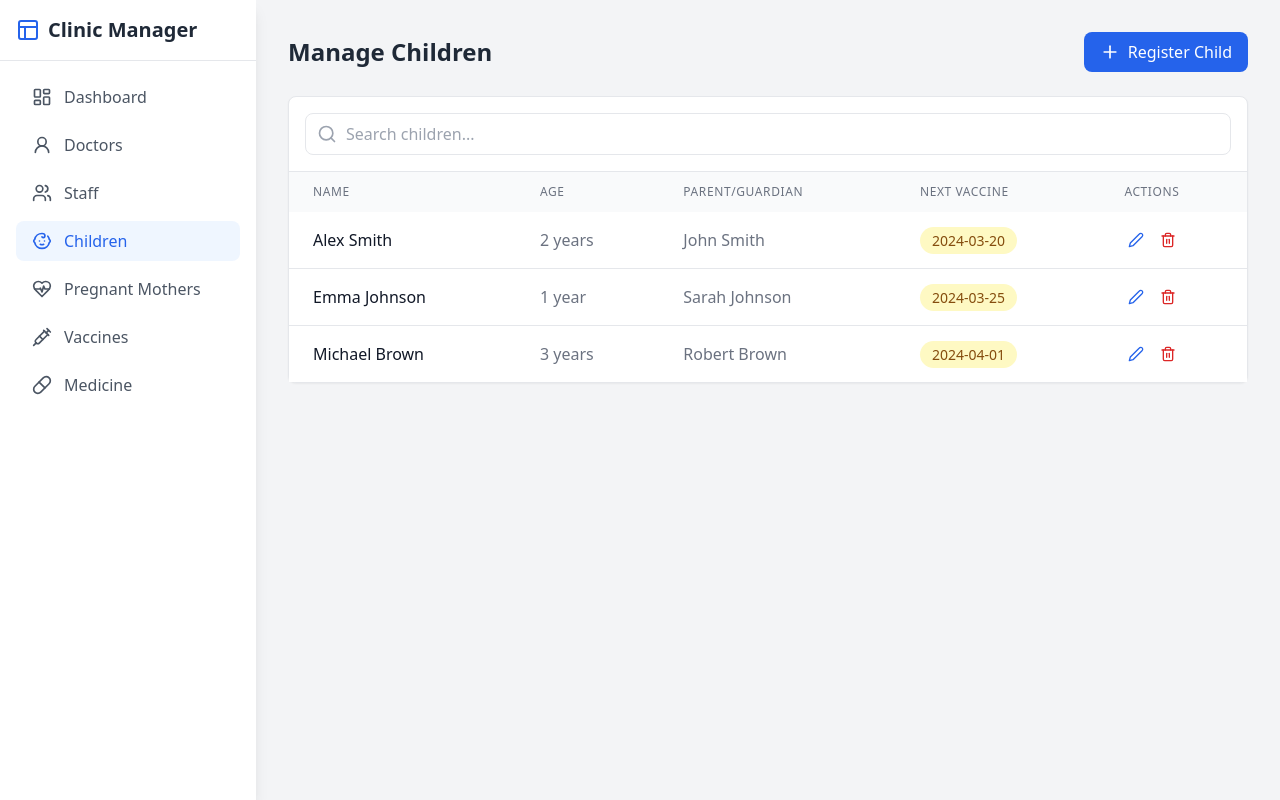
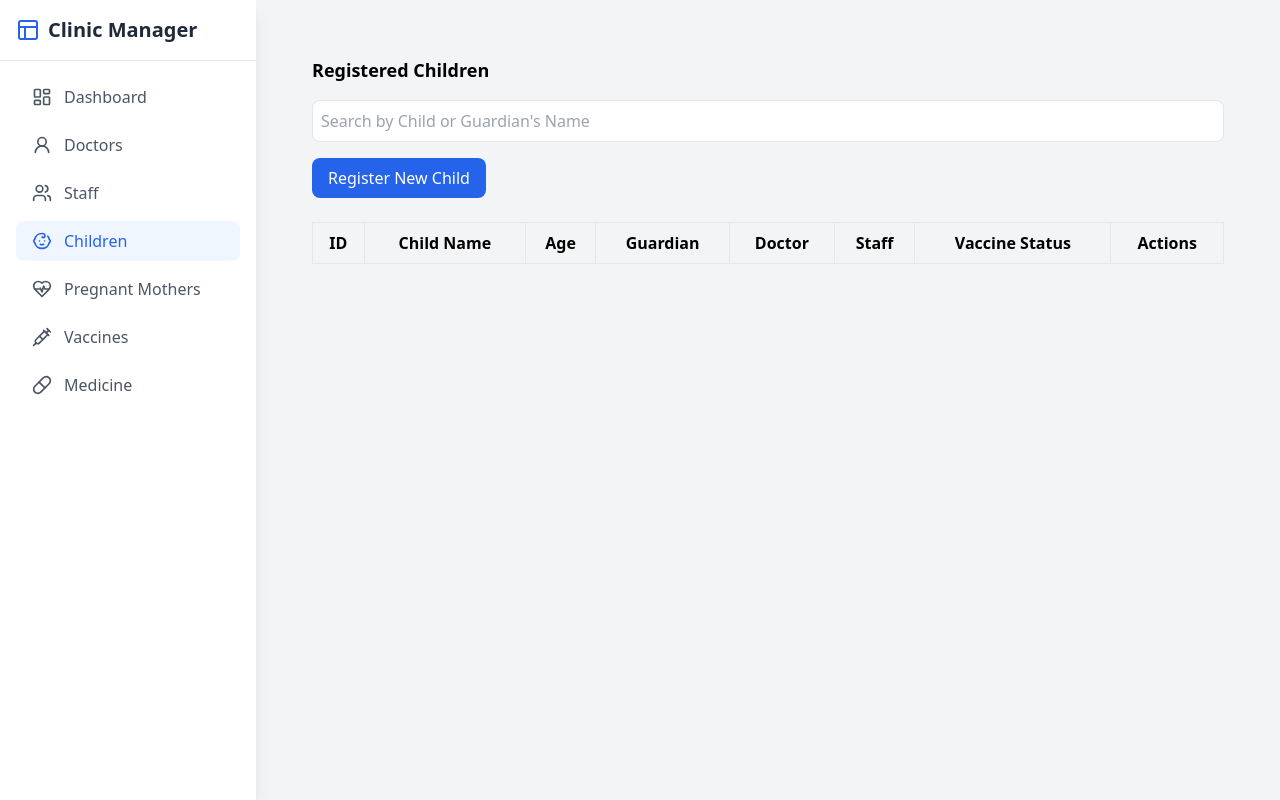
Before and after one commit to loshaniramsha/hospital-manage-react, a React (Vite) app in the folder project/: page / in a window 1280 px wide. Both pictures are taken after a click on the button "Children". Built offline with nearby package versions, Linux system fonts and the light colour scheme.

Commit message:
manage child

```diff
--- a/project/src/components/ChildManage.tsx
+++ b/project/src/components/ChildManage.tsx
@@ -1,129 +1,273 @@
-import React, { useState } from 'react';
-import { Plus, Search, Edit2, Trash2 } from 'lucide-react';
+import { useState } from "react";
+import Child from "../model/ChildModel.ts";
+
+interface Doctor {
+  id: number;
+  name: string;
+}
+
+interface Staff {
+  id: number;
+  name: string;
+}
 
 function ChildManage() {
-  const [showAddModal, setShowAddModal] = useState(false);
+  const [children, setChildren] = useState<Child[]>([]);
+  const [formData, setFormData] = useState<Child>({
+    child_id: 0,
+    child_name: "",
+    mother_name: "",
+    contact: "",
+    address: "",
+    age: 0,
+    vaccine_status: "",
+    doctor_id: 0,
+    staff_id: 0,
+  });
 
-  const children = [
-    { id: 1, name: 'Alex Smith', age: '2 years', parent: 'John Smith', nextVaccine: '2024-03-20' },
-    { id: 2, name: 'Emma Johnson', age: '1 year', parent: 'Sarah Johnson', nextVaccine: '2024-03-25' },
-    { id: 3, name: 'Michael Brown', age: '3 years', parent: 'Robert Brown', nextVaccine: '2024-04-01' },
+  const [searchQuery, setSearchQuery] = useState("");
+  const [isModalOpen, setIsModalOpen] = useState(false);
+  const [editChild, setEditChild] = useState<Child | null>(null); // State to track the child being edited
+
+  const doctors: Doctor[] = [
+    { id: 1, name: "Dr. Smith" },
+    { id: 2, name: "Dr. Johnson" },
   ];
 
+  const staffMembers: Staff[] = [
+    { id: 1, name: "Nurse Anne" },
+    { id: 2, name: "Staff John" },
+  ];
+
+  const handleChange = (
+      e: React.ChangeEvent<HTMLInputElement | HTMLTextAreaElement | HTMLSelectElement>
+  ) => {
+    const { name, value } = e.target;
+    setFormData((prev) => ({
+      ...prev,
+      [name]: name === "age" || name === "doctor_id" || name === "staff_id" ? Number(value) : value,
+    }));
+  };
+
+  const handleSubmit = (e: React.FormEvent) => {
+    e.preventDefault();
+    if (editChild) {
+      setChildren(children.map(child =>
+          child.child_id === editChild.child_id ? { ...formData, child_id: editChild.child_id } : child
+      ));
+    } else {
+      setChildren([...children, { ...formData, child_id: children.length + 1 }]);
+    }
+    setFormData({
+      child_id: 0,
+      child_name: "",
+      mother_name: "",
+      contact: "",
+      address: "",
+      age: 0,
+      vaccine_status: "",
+      doctor_id: 0,
+      staff_id: 0,
+    });
+    setIsModalOpen(false);
+    setEditChild(null); // Reset the edit state
+  };
+
+  const handleEdit = (child: Child) => {
+    setEditChild(child);
+    setFormData(child);
+    setIsModalOpen(true);
+  };
+
+  const handleDelete = (child_id: number) => {
+    setChildren(children.filter((child) => child.child_id !== child_id));
+  };
+
+  const filteredChildren = children.filter((child) =>
+      child.child_name.toLowerCase().includes(searchQuery.toLowerCase()) ||
+      child.mother_name.toLowerCase().includes(searchQuery.toLowerCase())
+  );
+
   return (
-    <div>
-      <div className="flex justify-between items-center mb-6">
-        <h2 className="text-2xl font-bold text-gray-800">Manage Children</h2>
+      <div className="p-6">
+        <h3 className="text-lg font-semibold mb-4">Registered Children</h3>
+
+        {/* Search bar */}
+        <input
+            type="text"
+            placeholder="Search by Child or Guardian's Name"
+            className="w-full p-2 mb-4 border rounded-lg"
+            value={searchQuery}
+            onChange={(e) => setSearchQuery(e.target.value)}
+        />
+
         <button
-          onClick={() => setShowAddModal(true)}
-          className="flex items-center gap-2 px-4 py-2 bg-blue-600 text-white rounded-lg hover:bg-blue-700"
+            onClick={() => setIsModalOpen(true)}
+            className="flex items-center gap-2 px-4 py-2 bg-blue-600 text-white rounded-lg hover:bg-blue-700"
         >
-          <Plus className="w-5 h-5" />
-          Register Child
+          Register New Child
         </button>
-      </div>
 
-      <div className="bg-white rounded-lg shadow-sm border">
-        <div className="p-4 border-b">
-          <div className="relative">
-            <Search className="w-5 h-5 absolute left-3 top-1/2 transform -translate-y-1/2 text-gray-400" />
-            <input
-              type="text"
-              placeholder="Search children..."
-              className="w-full pl-10 pr-4 py-2 border rounded-lg focus:outline-none focus:border-blue-500"
-            />
-          </div>
-        </div>
+        {/* Modal */}
+        {isModalOpen && (
+            <div className="fixed inset-0 bg-gray-500 bg-opacity-50 flex justify-center items-center z-50">
+              <div className="bg-white p-6 rounded-lg w-96">
+                <h3 className="text-lg font-semibold mb-4">{editChild ? "Edit Child" : "Register New Child"}</h3>
+                <form onSubmit={handleSubmit} className="space-y-4">
+                  <input
+                      name="child_name"
+                      type="text"
+                      placeholder="Child's Name"
+                      className="w-full p-2 border rounded-lg"
+                      value={formData.child_name}
+                      onChange={handleChange}
+                      required
+                  />
+                  <input
+                      name="age"
+                      type="number"
+                      placeholder="Age"
+                      className="w-full p-2 border rounded-lg"
+                      value={formData.age}
+                      onChange={handleChange}
+                      required
+                  />
+                  <input
+                      name="mother_name"
+                      type="text"
+                      placeholder="Parent/Guardian Name"
+                      className="w-full p-2 border rounded-lg"
+                      value={formData.mother_name}
+                      onChange={handleChange}
+                      required
+                  />
+                  <input
+                      name="contact"
+                      type="tel"
+                      placeholder="Contact Number"
+                      className="w-full p-2 border rounded-lg"
+                      value={formData.contact}
+                      onChange={handleChange}
+                      required
+                  />
+                  <textarea
+                      name="address"
+                      placeholder="Address"
+                      className="w-full p-2 border rounded-lg"
+                      rows={3}
+                      value={formData.address}
+                      onChange={handleChange}
+                      required
+                  ></textarea>
 
-        <div className="overflow-x-auto">
-          <table className="w-full">
-            <thead className="bg-gray-50">
-              <tr>
-                <th className="px-6 py-3 text-left text-xs font-medium text-gray-500 uppercase tracking-wider">Name</th>
-                <th className="px-6 py-3 text-left text-xs font-medium text-gray-500 uppercase tracking-wider">Age</th>
-                <th className="px-6 py-3 text-left text-xs font-medium text-gray-500 uppercase tracking-wider">Parent/Guardian</th>
-                <th className="px-6 py-3 text-left text-xs font-medium text-gray-500 uppercase tracking-wider">Next Vaccine</th>
-                <th className="px-6 py-3 text-left text-xs font-medium text-gray-500 uppercase tracking-wider">Actions</th>
-              </tr>
+                  <select
+                      name="doctor_id"
+                      className="w-full p-2 border rounded-lg"
+                      value={formData.doctor_id}
+                      onChange={handleChange}
+                      required
+                  >
+                    <option value="">Select Doctor</option>
+                    {doctors.map((doc) => (
+                        <option key={doc.id} value={doc.id}>
+                          {doc.name}
+                        </option>
+                    ))}
+                  </select>
+
+                  <select
+                      name="staff_id"
+                      className="w-full p-2 border rounded-lg"
+                      value={formData.staff_id}
+                      onChange={handleChange}
+                      required
+                  >
+                    <option value="">Select Staff</option>
+                    {staffMembers.map((staff) => (
+                        <option key={staff.id} value={staff.id}>
+                          {staff.name}
+                        </option>
+                    ))}
+                  </select>
+
+                  <select
+                      name="vaccine_status"
+                      className="w-full p-2 border rounded-lg"
+                      value={formData.vaccine_status}
+                      onChange={handleChange}
+                      required
+                  >
+                    <option value="">Vaccine Status</option>
+                    <option value="Completed">Completed</option>
+                    <option value="Pending">Pending</option>
+                  </select>
+
+                  <button
+                      type="submit"
+                      className="w-full bg-blue-600 text-white p-2 rounded-lg hover:bg-blue-700"
+                  >
+                    {editChild ? "Update Child" : "Register Child"}
+                  </button>
+                </form>
+                <button
+                    onClick={() => setIsModalOpen(false)}
+                    className="mt-4 w-full text-center bg-gray-500 text-white p-2 rounded-lg hover:bg-gray-600"
+                >
+                  Close
+                </button>
+              </div>
+            </div>
+        )}
+
+        {/* Table View */}
+        <div className="mt-6">
+          <table className="w-full border-collapse border border-gray-200">
+            <thead>
+            <tr className="bg-gray-100">
+              <th className="border p-2">ID</th>
+              <th className="border p-2">Child Name</th>
+              <th className="border p-2">Age</th>
+              <th className="border p-2">Guardian</th>
+              <th className="border p-2">Doctor</th>
+              <th className="border p-2">Staff</th>
+              <th className="border p-2">Vaccine Status</th>
+              <th className="border p-2">Actions</th>
+            </tr>
             </thead>
-            <tbody className="bg-white divide-y divide-gray-200">
-              {children.map((child) => (
-                <tr key={child.id}>
-                  <td className="px-6 py-4 whitespace-nowrap">
-                    <div className="font-medium text-gray-900">{child.name}</div>
+            <tbody>
+            {filteredChildren.map((child) => (
+                <tr key={child.child_id} className="text-center">
+                  <td className="border p-2">{child.child_id}</td>
+                  <td className="border p-2">{child.child_name}</td>
+                  <td className="border p-2">{child.age}</td>
+                  <td className="border p-2">{child.mother_name}</td>
+                  <td className="border p-2">
+                    {doctors.find((doc) => doc.id === child.doctor_id)?.name || "N/A"}
                   </td>
-                  <td className="px-6 py-4 whitespace-nowrap text-gray-500">{child.age}</td>
-                  <td className="px-6 py-4 whitespace-nowrap text-gray-500">{child.parent}</td>
-                  <td className="px-6 py-4 whitespace-nowrap">
-                    <span className="px-3 py-1 rounded-full text-sm bg-yellow-100 text-yellow-800">
-                      {child.nextVaccine}
-                    </span>
+                  <td className="border p-2">
+                    {staffMembers.find((staff) => staff.id === child.staff_id)?.name || "N/A"}
                   </td>
-                  <td className="px-6 py-4 whitespace-nowrap text-sm">
-                    <div className="flex gap-2">
-                      <button className="p-1 text-blue-600 hover:bg-blue-50 rounded">
-                        <Edit2 className="w-4 h-4" />
-                      </button>
-                      <button className="p-1 text-red-600 hover:bg-red-50 rounded">
-                        <Trash2 className="w-4 h-4" />
-                      </button>
-                    </div>
+                  <td className="border p-2">{child.vaccine_status}</td>
+                  <td className="border p-2">
+                    <button
+                        onClick={() => handleEdit(child)}
+                        className="text-yellow-500 hover:text-yellow-700 mr-2"
+                    >
+                      Edit
+                    </button>
+                    <button
+                        onClick={() => handleDelete(child.child_id)}
+                        className="text-red-500 hover:text-red-700"
+                    >
+                      Delete
+                    </button>
                   </td>
                 </tr>
-              ))}
+            ))}
             </tbody>
           </table>
         </div>
       </div>
-
-      {/* Add Child Modal */}
-      {showAddModal && (
-        <div className="fixed inset-0 bg-black bg-opacity-50 flex items-center justify-center p-4">
-          <div className="bg-white rounded-lg max-w-md w-full">
-            <div className="p-6">
-              <h3 className="text-lg font-semibold mb-4">Register New Child</h3>
-              <form className="space-y-4">
-                <div>
-                  <label className="block text-sm font-medium text-gray-700 mb-1">Child's Name</label>
-                  <input type="text" className="w-full p-2 border rounded-lg" />
-                </div>
-                <div>
-                  <label className="block text-sm font-medium text-gray-700 mb-1">Date of Birth</label>
-                  <input type="date" className="w-full p-2 border rounded-lg" />
-                </div>
-                <div>
-                  <label className="block text-sm font-medium text-gray-700 mb-1">Parent/Guardian Name</label>
-                  <input type="text" className="w-full p-2 border rounded-lg" />
-                </div>
-                <div>
-                  <label className="block text-sm font-medium text-gray-700 mb-1">Contact Number</label>
-                  <input type="tel" className="w-full p-2 border rounded-lg" />
-                </div>
-                <div>
-                  <label className="block text-sm font-medium text-gray-700 mb-1">Address</label>
-                  <textarea className="w-full p-2 border rounded-lg" rows={3}></textarea>
-                </div>
-                <div className="flex justify-end gap-2 mt-6">
-                  <button
-                    type="button"
-                    onClick={() => setShowAddModal(false)}
-                    className="px-4 py-2 text-gray-600 hover:bg-gray-100 rounded-lg"
-                  >
-                    Cancel
-                  </button>
-                  <button
-                    type="submit"
-                    className="px-4 py-2 bg-blue-600 text-white rounded-lg hover:bg-blue-700"
-                  >
-                    Register Child
-                  </button>
-                </div>
-              </form>
-            </div>
-          </div>
-        </div>
-      )}
-    </div>
   );
 }
 
--- /dev/null
+++ b/project/src/model/ChildModel.ts
@@ -0,0 +1,34 @@
+export default class Child{
+    child_id: number;
+    child_name: string;
+    mother_name: string;
+    contact: string;
+    address: string;
+    age: number;
+    vaccine_status: string;
+    doctor_id: number;
+    staff_id: number;
+
+    constructor(
+        child_id: number,
+        child_name: string,
+        mother_name: string,
+        contact: string,
+        address: string,
+        age: number,
+        vaccine_status: string,
+        doctor_id: number,
+        staff_id: number,
+    ) {
+        this.child_id = child_id;
+        this.child_name = child_name;
+        this.mother_name = mother_name;
+        this.contact = contact;
+        this.address = address;
+        this.age = age;
+        this.vaccine_status = vaccine_status;
+        this.doctor_id = doctor_id;
+        this.staff_id = staff_id;
+    }
+
+}
```
